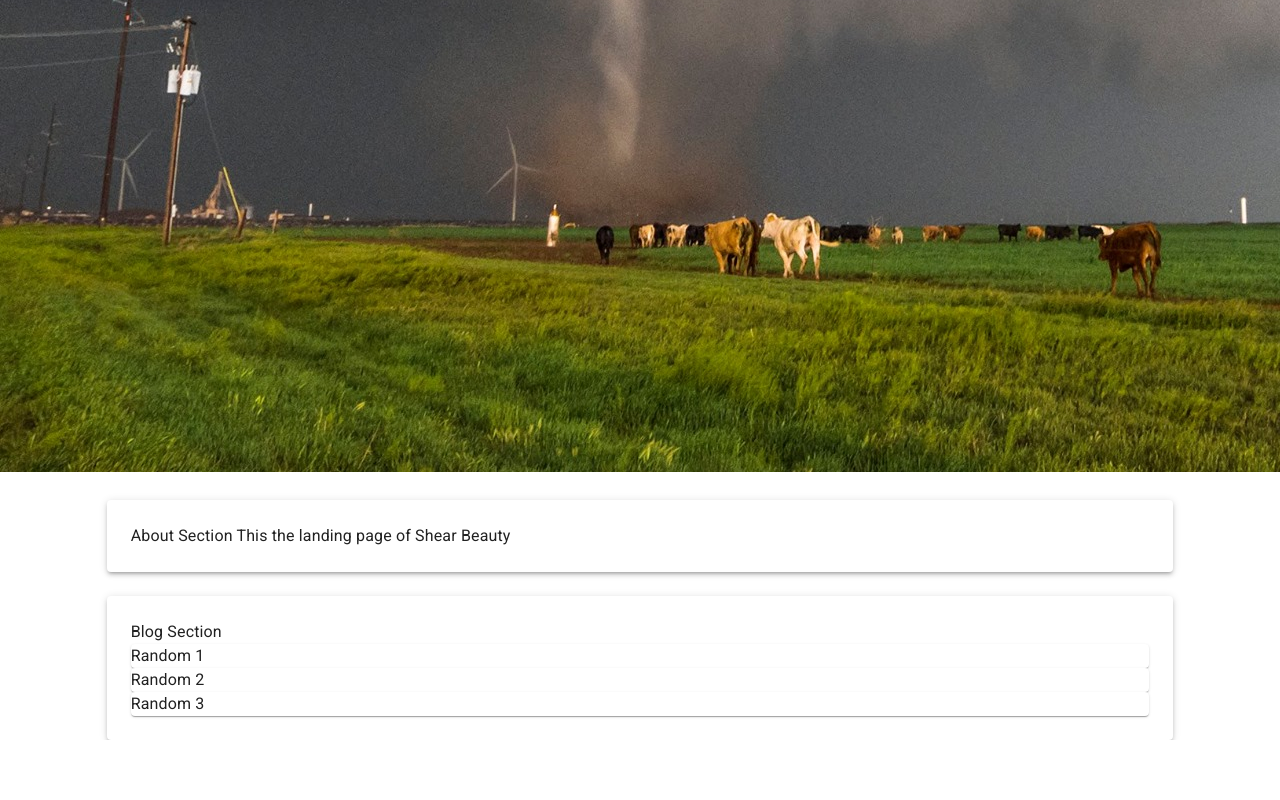
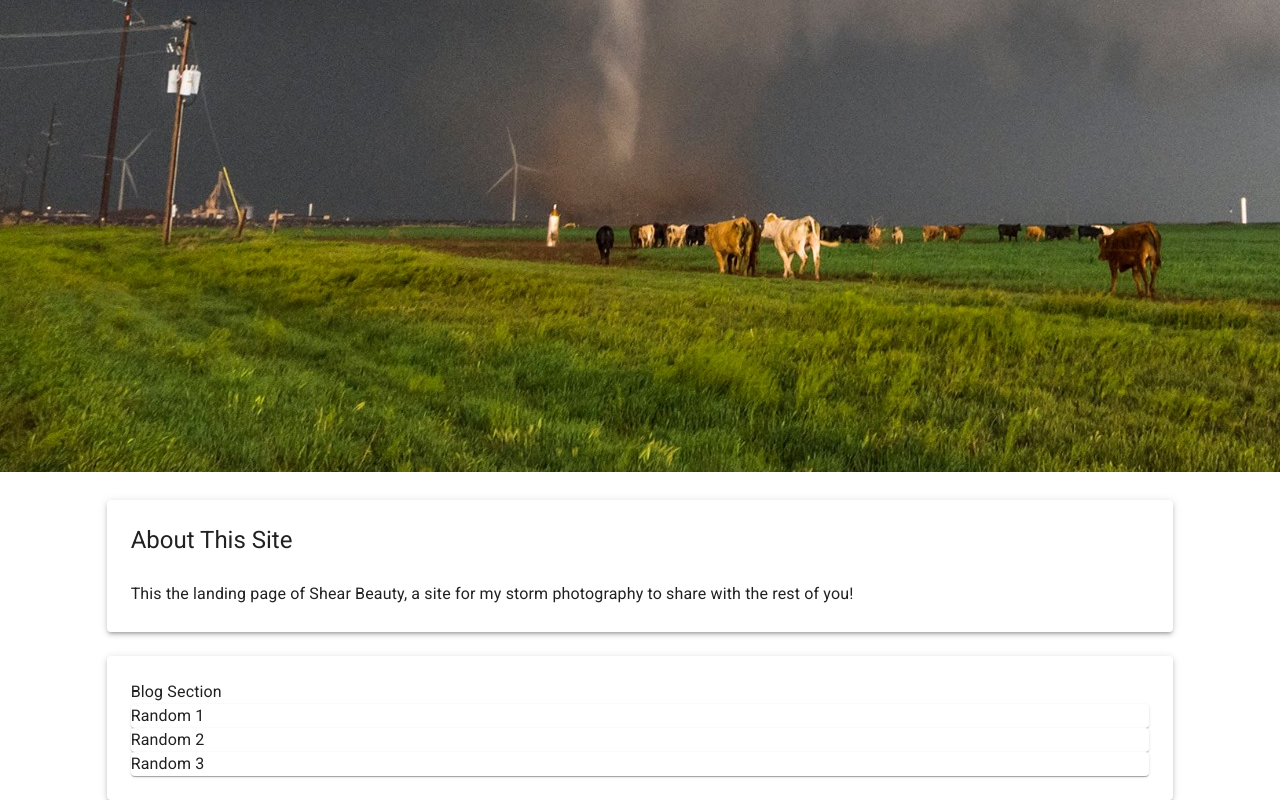
Before and after one commit to Matt-T977/Storm_Photo_eCommerce, a React (Create React App) app in the folder frontend/: page / in a window 1280 px wide. Shown: the part 921-1721 px from the top of the page. Before the commit the page ends 1661 px from the top, so only its background shows below. Built offline with nearby package versions, Linux system fonts and the light colour scheme.

Commit message:
About this site formatting
About this site formatting

```diff
--- a/frontend/src/components/Landing.js
+++ b/frontend/src/components/Landing.js
@@ -11,9 +11,11 @@ export default function Landing () {
             </Grid>
             <Grid md={10} xs={12} marginBottom={3}>
                 <Paper elevation={3}>
-                    <Typography padding={3}>
-                        About Section
-                        This the landing page of Shear Beauty
+                    <Typography variant='h5' paddingLeft={3} paddingTop={3}>
+                        About This Site
+                    </Typography>
+                    <Typography variant='subtitle1' padding={3}>
+                        This the landing page of Shear Beauty, a site for my storm photography to share with the rest of you!
                     </Typography>
                 </Paper>
             </Grid>
```
